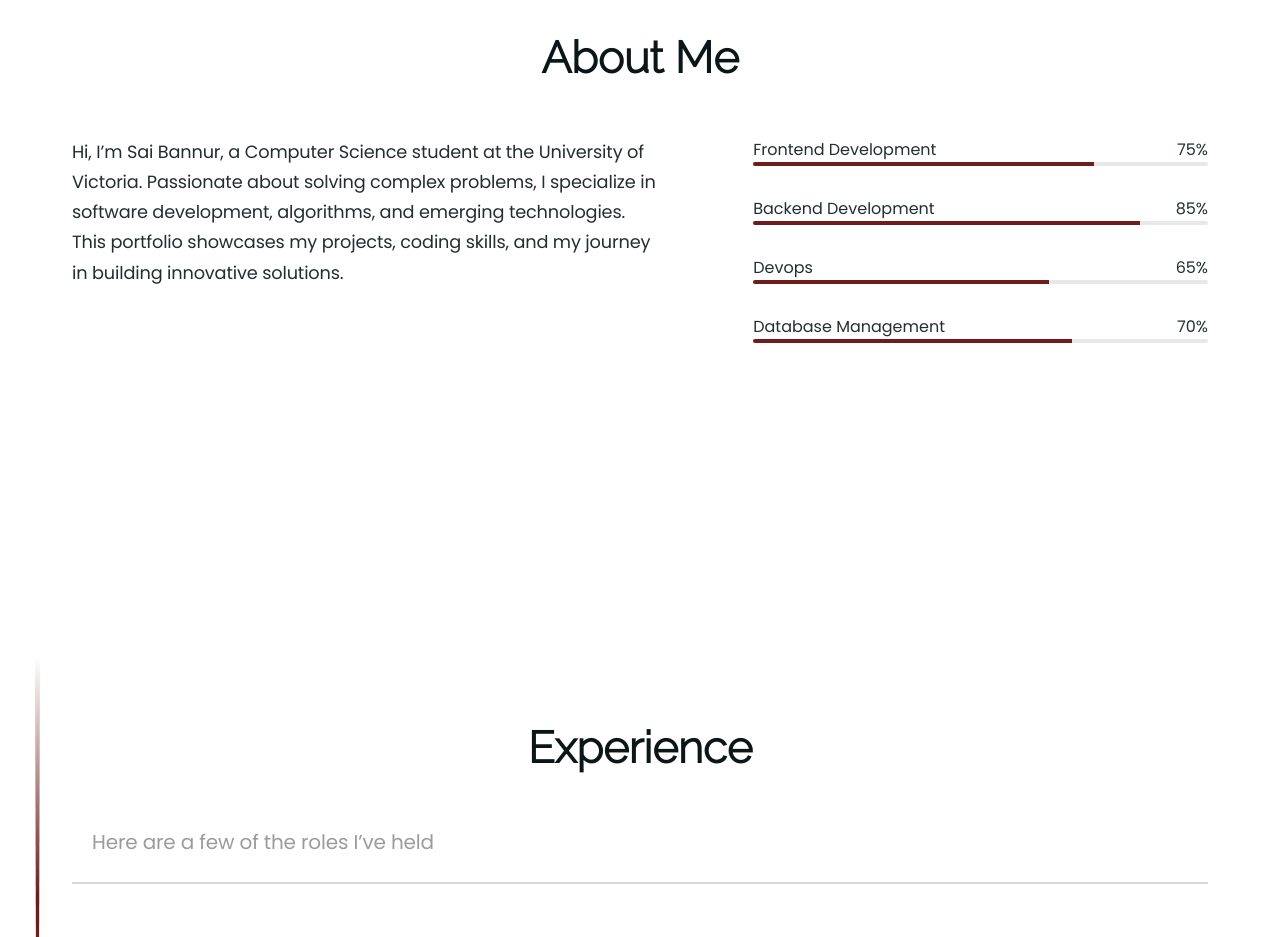
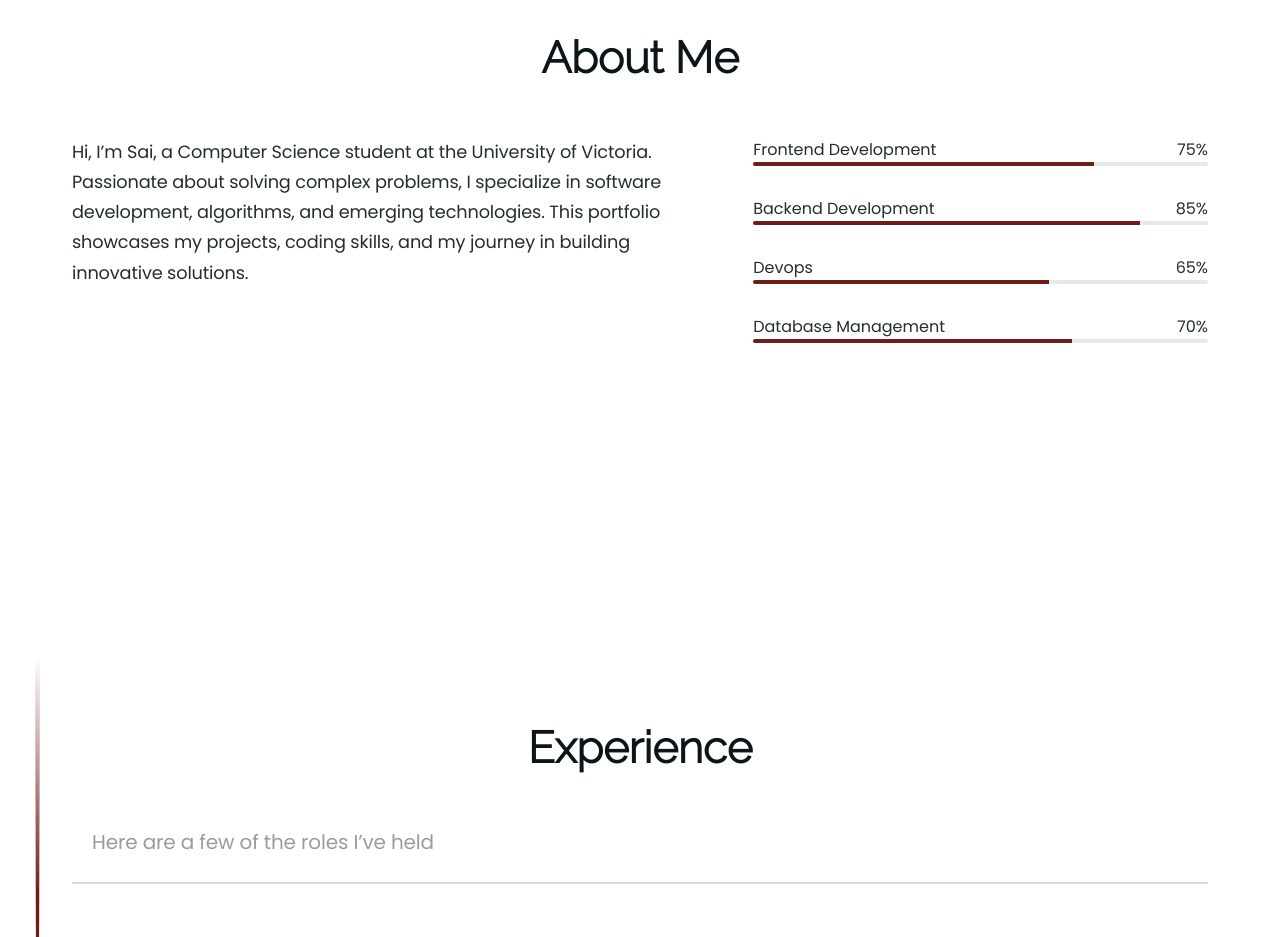
Before and after one commit to sban26/sban26.github.io, a plain HTML site: page index.html in a window 1280 px wide. Shown: the part 880-1817 px from the top of the page. Drawn offline with nearby package versions, Linux system fonts and the light colour scheme.

Commit message:
Update index.html

```diff
--- a/index.html
+++ b/index.html
@@ -76,7 +76,7 @@
                 <div class="about-row">
                     <div class="about-content" data-aos="fade-up" data-aos-duration="1000">
                         <p class="about-descr">
-                            Hi, I’m Sai Bannur, a Computer Science student at the University of Victoria. Passionate about solving complex problems, I specialize in software development, algorithms, and emerging technologies. This portfolio
+                            Hi, I’m Sai, a Computer Science student at the University of Victoria. Passionate about solving complex problems, I specialize in software development, algorithms, and emerging technologies. This portfolio
                             showcases my projects, coding skills, and my journey in building innovative solutions. <br />
                             <br />
                         </p>
```
